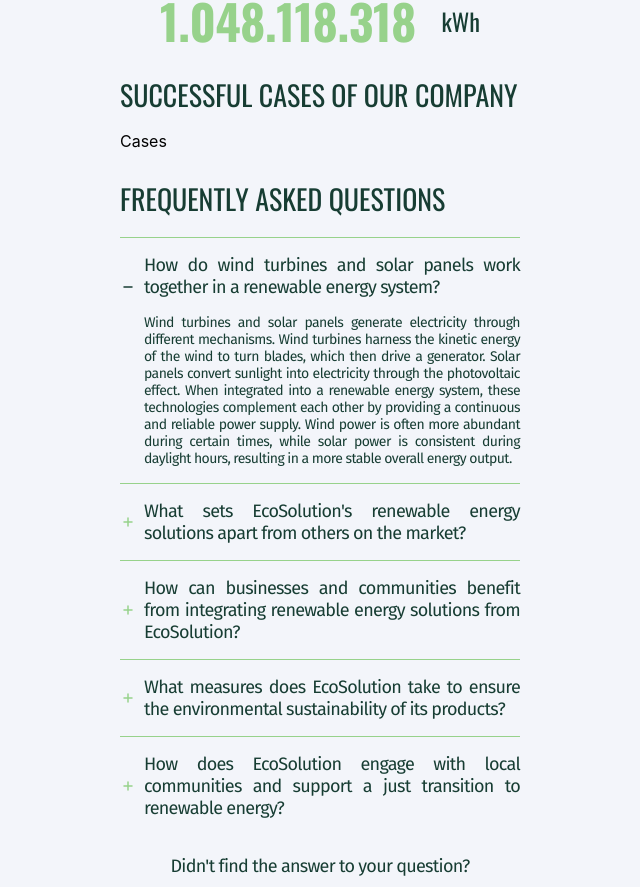
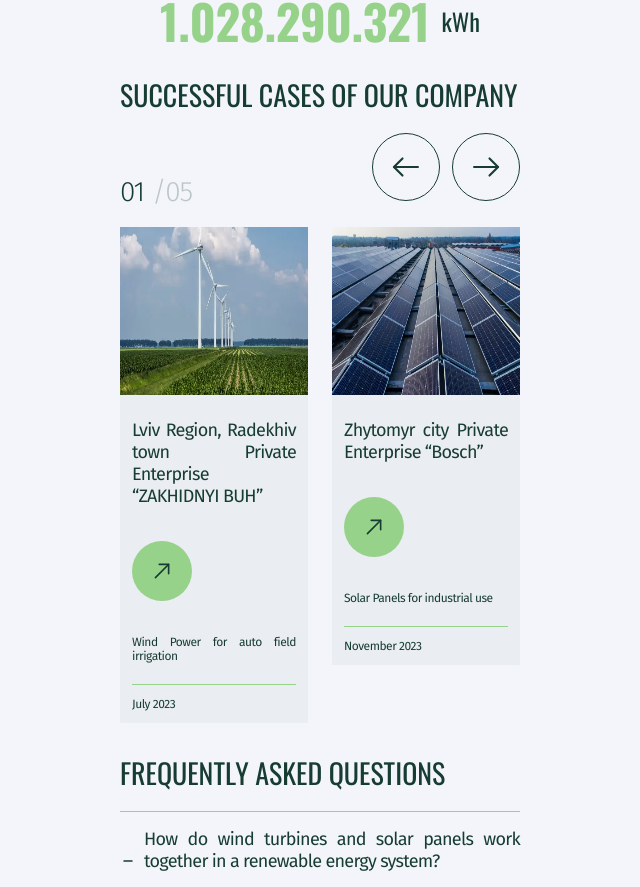
Before and after one commit to Aleksandr2905/ecosolution, a React (Vite) app: page / in a window 1280 px wide. Shown: the part 1131-2018 px from the top of the page, without its empty margins (320-960 px from the left). Built offline with nearby package versions, Linux system fonts and the light colour scheme.

Commit message:
added Cases

```diff
--- a/package.json
+++ b/package.json
@@ -14,7 +14,8 @@
     "react": "^18.3.1",
     "react-dom": "^18.3.1",
     "react-responsive": "^10.0.0",
-    "styled-components": "^6.1.11"
+    "styled-components": "^6.1.11",
+    "swiper": "^11.1.4"
   },
   "devDependencies": {
     "@types/react": "^18.3.3",
--- /dev/null
+++ b/src/components/Cases/Card/Card.jsx
@@ -0,0 +1,33 @@
+import * as s from './Card.styled';
+import sprite from '../../../assets/icons/sprite.svg';
+
+const Card = ({ slide }) => {
+  const { id, webp, jpg, title, subTitle, date } = slide;
+  return (
+    <s.Wrapper>
+      <picture>
+        <source srcSet={`${webp.oneX} 1x, ${webp.twoX} 2x`} type="image/webp" />
+        <source srcSet={`${jpg.oneX} 1x, ${jpg.twoX} 2x`} type="image/jpeg" />
+        <s.Image
+          src={jpg.oneX}
+          alt={`Slide ${id}`}
+          width="100%"
+          height="100%"
+          loading="lazy"
+        />
+      </picture>
+      <s.Info>
+        <s.Title>{title}</s.Title>
+        <s.Button href="/">
+          <svg width="28" height="28">
+            <use href={`${sprite}#arrow-right`} />
+          </svg>
+        </s.Button>
+        <s.SubTitle>{subTitle}</s.SubTitle>
+        <s.Date>{date}</s.Date>
+      </s.Info>
+    </s.Wrapper>
+  );
+};
+
+export default Card;
--- /dev/null
+++ b/src/components/Cases/Card/Card.styled.js
@@ -0,0 +1,85 @@
+import styled from 'styled-components';
+
+export const Wrapper = styled.div`
+  min-height: 318px;
+`;
+
+export const Image = styled.img`
+  max-width: 100%;
+  min-height: 168px;
+`;
+
+export const Info = styled.div`
+  display: flex;
+  flex-wrap: wrap;
+  justify-content: space-between;
+  gap: 34px;
+  min-height: 150px;
+  padding: 24px 12px 12px;
+  background: var(--bg-slider-card);
+  position: relative;
+
+  &::before {
+    content: '';
+    position: absolute;
+    bottom: 38px;
+    left: 12px;
+    width: calc(100% - 24px);
+    height: 1px;
+    background-color: var(--light-green);
+  }
+`;
+
+export const Title = styled.p`
+  width: 175px;
+  text-align: justify;
+  font-family: Fira Sans;
+  font-size: 18px;
+  font-weight: 400;
+  line-height: normal;
+  letter-spacing: -0.72px;
+  color: var(--primary-color);
+`;
+
+export const Button = styled.a`
+  display: inline-flex;
+  justify-content: center;
+  align-items: center;
+  width: 60px;
+  height: 60px;
+  border-radius: 100px;
+  transition: var(--transition);
+  background: var(--light-green);
+
+  svg {
+    transform: rotate(-45deg);
+    transition: var(--transition);
+    stroke: var(--primary-color);
+    fill: none;
+  }
+
+  &:hover {
+    background: var(--primary-color);
+
+    svg {
+      stroke: var(--light-green);
+    }
+  }
+`;
+
+export const SubTitle = styled.p`
+  display: flex;
+  align-items: flex-end;
+  width: fit-content;
+  text-align: justify;
+  font-family: Fira Sans;
+  font-size: 12px;
+  font-weight: 400;
+  line-height: normal;
+  letter-spacing: -0.48px;
+  color: var(--primary-color);
+`;
+
+export const Date = styled(SubTitle)`
+  text-align: right;
+`;
--- a/src/components/Cases/Cases.jsx
+++ b/src/components/Cases/Cases.jsx
@@ -1,12 +1,13 @@
 import { text } from '../../data/cases';
 import Section from '../Section/Section';
+import Slider from './Slider/Slider';
 
 const Cases = () => {
   const { id, title } = text;
 
   return (
     <Section id={id} title={title}>
-      <div>Cases</div>
+      <Slider />
     </Section>
   );
 };
--- a/src/components/Cases/Slider/Slider.jsx
+++ b/src/components/Cases/Slider/Slider.jsx
@@ -1,5 +1,74 @@
+import { useRef, useState } from 'react';
+import { Swiper, SwiperSlide } from 'swiper/react';
+import { Navigation } from 'swiper/modules';
+import 'swiper/css';
+import 'swiper/css/navigation';
+import { useMediaQuery } from 'react-responsive';
+import Card from '../Card/Card';
+import { slidesImage } from '../../../data/cases';
+import sprite from '../../../assets/icons/sprite.svg';
+import * as s from './Slider.styled';
+
 const Slider = () => {
-  return <div>Slider</div>;
+  const refSlider = useRef(null);
+  const tablet = useMediaQuery({ minWidth: 768 });
+  const [activeIndex, setActiveIndex] = useState(0);
+
+  const handlePrev = () => {
+    refSlider.current.swiper.slidePrev(300);
+  };
+  const handleNext = () => {
+    refSlider.current.swiper.slideNext(300);
+  };
+
+  const handleSlideChange = (swiper) => {
+    setActiveIndex(swiper.realIndex);
+  };
+
+  const formatNumber = (number) => {
+    return String(number).padStart(2, '0');
+  };
+
+  return (
+    <div>
+      <s.Wrapper>
+        <s.Counter>
+          {formatNumber(activeIndex + 1)}
+          <span>/{formatNumber(slidesImage.length)}</span>
+        </s.Counter>
+        <s.Buttons>
+          <s.BtnPrev
+            type="button"
+            onClick={handlePrev}
+            aria-label="Previous Slide"
+          >
+            <svg width="36" height="36">
+              <use href={`${sprite}#arrow-right`} />
+            </svg>
+          </s.BtnPrev>
+          <s.BtnNext type="button" onClick={handleNext} aria-label="Next Slide">
+            <svg width="36" height="36">
+              <use href={`${sprite}#arrow-right`} />
+            </svg>
+          </s.BtnNext>
+        </s.Buttons>
+      </s.Wrapper>
+      <Swiper
+        ref={refSlider}
+        modules={[Navigation]}
+        spaceBetween={24}
+        slidesPerView={tablet ? 2 : 1}
+        onSlideChange={handleSlideChange}
+        loop={true}
+      >
+        {slidesImage.map((slide) => (
+          <SwiperSlide key={slide.id}>
+            <Card slide={slide} />
+          </SwiperSlide>
+        ))}
+      </Swiper>
+    </div>
+  );
 };
 
 export default Slider;
--- /dev/null
+++ b/src/components/Cases/Slider/Slider.styled.js
@@ -0,0 +1,64 @@
+import styled from 'styled-components';
+
+export const Wrapper = styled.div`
+  display: flex;
+  justify-content: space-between;
+  align-items: flex-end;
+  margin-bottom: 19px;
+`;
+
+export const Counter = styled.p`
+  display: flex;
+  justify-content: space-between;
+  width: 72px;
+  text-align: justify;
+  font-family: Fira Sans Light;
+  font-size: 28px;
+  font-weight: 300;
+  line-height: normal;
+  letter-spacing: -1.12px;
+  color: var(--primary-color);
+
+  span {
+    color: rgba(23, 61, 51, 0.25);
+  }
+`;
+
+export const Buttons = styled.div`
+  display: flex;
+  gap: 12px;
+  margin-bottom: 7px;
+`;
+
+export const BtnNext = styled.button`
+  display: inline-flex;
+  padding: 15px;
+  align-items: flex-start;
+  gap: 10px;
+  background-color: transparent;
+  border-radius: 100px;
+  transition: var(--transition);
+  border: 1px solid var(--primary-color);
+
+  svg {
+    width: 36px;
+    height: 36px;
+    transition: var(--transition);
+    stroke: var(--primary-color);
+    fill: none;
+  }
+
+  &:hover {
+    border: 1px solid var(--light-green);
+
+    svg {
+      stroke: var(--light-green);
+    }
+  }
+`;
+
+export const BtnPrev = styled(BtnNext)`
+  svg {
+    transform: rotate(180deg);
+  }
+`;
--- a/src/data/cases.js
+++ b/src/data/cases.js
@@ -1,4 +1,44 @@
+import { generateImagePathsSlider } from '../helpers/generateImagePathsSlider';
+
 export const text = {
   id: 'cases',
   title: 'Successful cases of our company',
+  slides: [
+    {
+      id: 1,
+      title: 'Lviv Region, Radekhiv town Private Enterprise “ZAKHIDNYI BUH”',
+      subTitle: 'Wind Power for auto field irrigation',
+      date: 'July 2023',
+    },
+    {
+      id: 2,
+      title: 'Zhytomyr city Private Enterprise “Bosch”',
+      subTitle: 'Solar Panels for industrial use',
+      date: 'November 2023',
+    },
+    {
+      id: 3,
+      title: 'Rivne city Private Enterprise “Biotech”',
+      subTitle: 'Thermal modules',
+      date: 'October 2023',
+    },
+    {
+      id: 4,
+      title: 'Kherson city Private Enterprise “HealthyFarm”',
+      subTitle: 'Wind power',
+      date: 'September 2021',
+    },
+    {
+      id: 5,
+      title: 'Zaporizhia city Private Enterprise “Biotech”',
+      subTitle: 'Mini nuclear stations',
+      date: 'May 2021',
+    },
+  ],
 };
+
+export const slidesImage = text.slides.map((slide) => ({
+  ...slide,
+  jpg: generateImagePathsSlider(slide.id, 'jpg'),
+  webp: generateImagePathsSlider(slide.id, 'webp'),
+}));
--- /dev/null
+++ b/src/helpers/generateImagePathsSlider.js
@@ -0,0 +1,6 @@
+export const generateImagePathsSlider = (number, format) => {
+  return {
+    oneX: `/images/slides/slide-${number}@1x.${format}`,
+    twoX: `/images/slides/slide-${number}@2x.${format}`,
+  };
+};
--- a/src/index.css
+++ b/src/index.css
@@ -16,6 +16,7 @@
   --transition: all 0.3s ease-in-out;
   --bg-color-main: #f3f5fa;
   --bg-header-hover: #ffffff;
+  --bg-slider-card: #eaedf1;
   --primary-color: #173d33;
   --light-green: #97d28b;
   --pale-green: #dcefd8;
```
Also changed, not shown: 1 other file (tests, documents, lock files or other folders).
